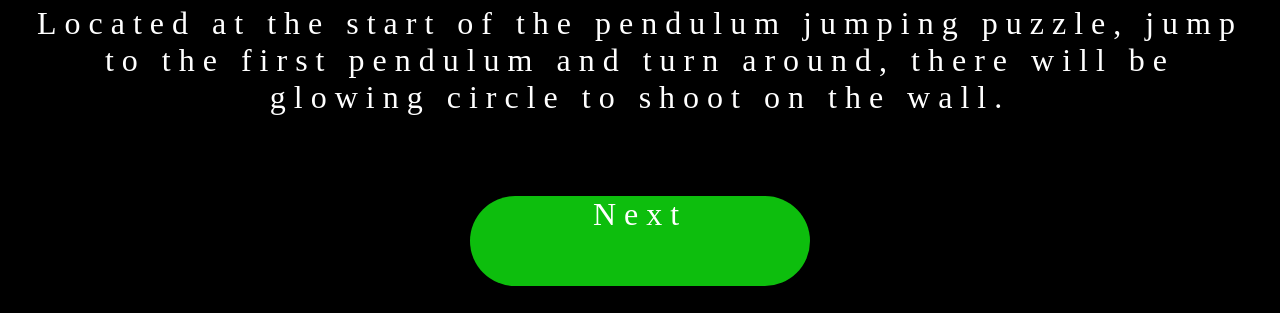
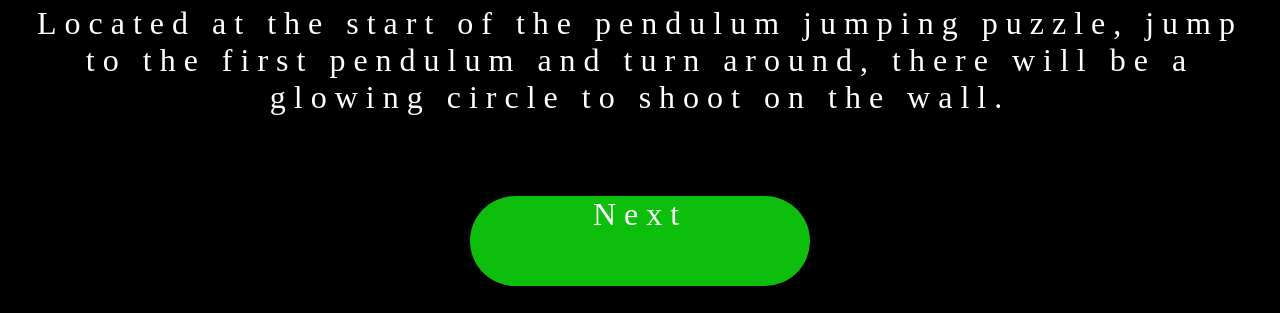
Before and after one commit to Astral-Lab/D2SymbolTracker, a plain HTML site: page html/rune1.html in a window 1280 px wide. Shown: the part 845-1158 px from the top of the page. Drawn offline with Linux system fonts and the light colour scheme; a web font is replaced by a local one.

Commit message:
Update rune1.html

```diff
--- a/html/rune1.html
+++ b/html/rune1.html
@@ -16,7 +16,7 @@
         <main>
             <figure>
                 <iframe width="750" height="500" src="https://www.youtube.com/embed/uRGMxwqB7qk?playlist=uRGMxwqB7qk&loop=1"></iframe>
-                <figcaption>Located at the start of the pendulum jumping puzzle, jump to the first pendulum and turn around, there will be glowing circle to shoot on the wall.</figcaption>
+                <figcaption>Located at the start of the pendulum jumping puzzle, jump to the first pendulum and turn around, there will be a glowing circle to shoot on the wall.</figcaption>
             </figure>
             <section id="navigation">
                 <div id="next">Next</div>
```
